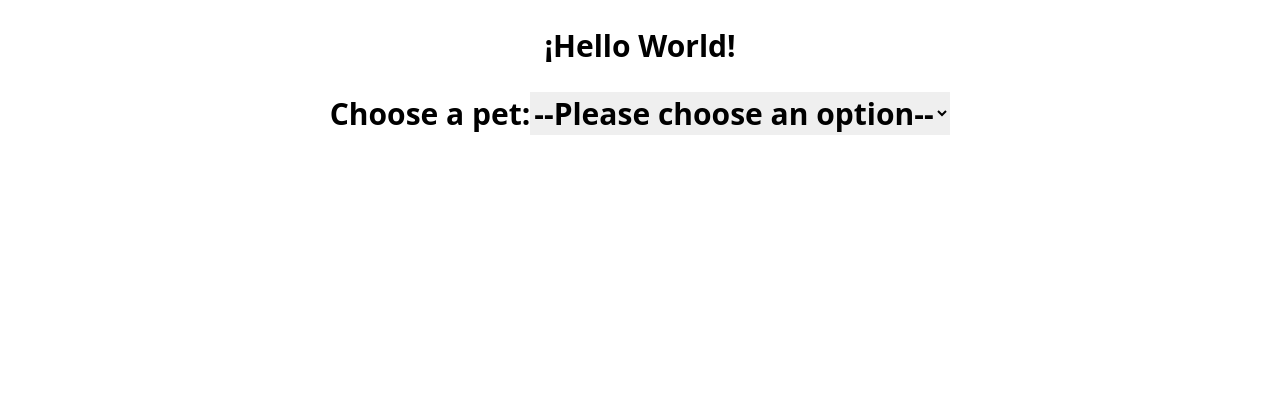
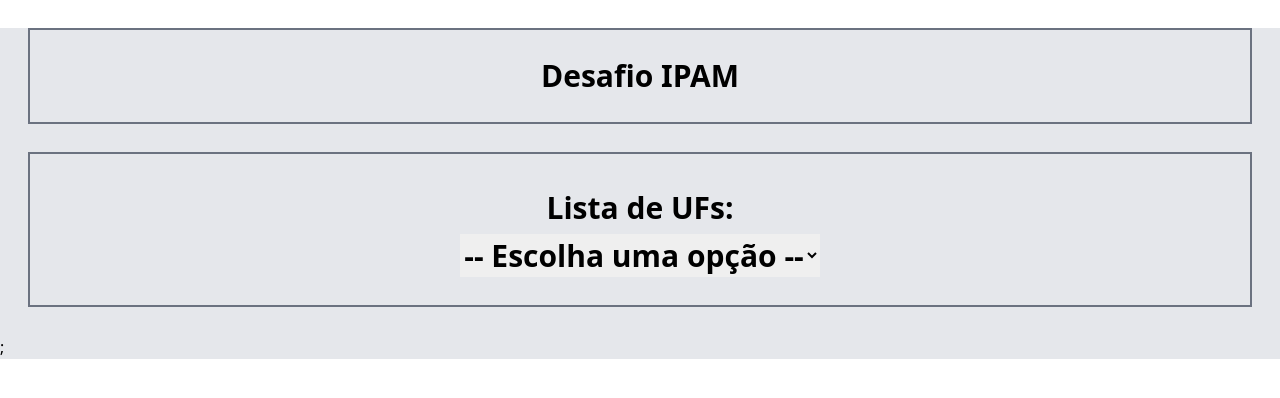
Before and after one commit to pedrocaroreis/desafio-ipam, a React (Vite) app: page / in a window 1280 px wide. Shown: the top 398 px of the page. Built offline with nearby package versions, Linux system fonts and the light colour scheme.

Commit message:
Added UFs lists

```diff
--- a/package.json
+++ b/package.json
@@ -9,6 +9,7 @@
     "preview": "vite preview"
   },
   "dependencies": {
+    "@reduxjs/toolkit": "^1.9.1",
     "react": "^18.2.0",
     "react-dom": "^18.2.0",
     "react-redux": "^8.0.5",
--- a/src/App.jsx
+++ b/src/App.jsx
@@ -1,12 +1,15 @@
 import React, { Fragment } from "react"
 import Hello from "./components/Hello"
 import Selector from "./components/Selector"
+import Card from "./components/Card"
 
 function App() {
   return (
     <Fragment>
-      <Hello />
-      <Selector />
+      <Card>
+        <Hello />
+        <Selector />
+      </Card>
     </Fragment>
   )
 }
--- /dev/null
+++ b/src/components/Card.jsx
@@ -0,0 +1,11 @@
+import React, { Children, Fragment } from "react"
+
+const Card = (props) => {
+  return (
+    <Fragment>
+      <div className="bg-gray-200">{props.children};</div>
+    </Fragment>
+  )
+}
+
+export default Card
--- a/src/components/Hello.jsx
+++ b/src/components/Hello.jsx
@@ -3,7 +3,9 @@ import React from "react"
 const Hello = () => {
   return (
     <div>
-      <h1 className="text-center m-7 text-3xl font-bold">¡Hello World!</h1>
+      <h1 className="text-center m-7 p-7 border-2 border-gray-500 text-3xl font-bold">
+        Desafio IPAM
+      </h1>
     </div>
   )
 }
--- a/src/components/Selector.jsx
+++ b/src/components/Selector.jsx
@@ -1,18 +1,30 @@
 import React from "react"
+import { useState } from "react"
+
+const DUMMY_UF = ["AA", "BB", "CC"]
 
 const Selector = () => {
+  const [selectedUF, setSelectedUF] = useState("")
+
+  const onChangeHandler = (e) => {
+    setSelectedUF(e.target.value)
+  }
+
   return (
-    <div className="text-center m-7 text-3xl font-bold">
-      <label for="pet-select">Choose a pet:</label>
-
-      <select name="pets" id="pet-select">
-        <option value="">--Please choose an option--</option>
-        <option value="dog">Dog</option>
-        <option value="cat">Cat</option>
-        <option value="hamster">Hamster</option>
-        <option value="parrot">Parrot</option>
-        <option value="spider">Spider</option>
-        <option value="goldfish">Goldfish</option>
+    <div className="text-center m-7 p-7 border-2 border-gray-500 text-3xl font-bold">
+      <label className="block m-2" htmlFor="uf-select">
+        Lista de UFs:
+      </label>
+      <select
+        className="text-center"
+        onChange={onChangeHandler}
+        name="uf"
+        id="uf-select"
+      >
+        <option value="">-- Escolha uma opção --</option>
+        {DUMMY_UF.map((el) => (
+          <option value={el}> {el} </option>
+        ))}
       </select>
     </div>
   )
```
Also changed, not shown: 1 other file (tests, documents, lock files or other folders).
